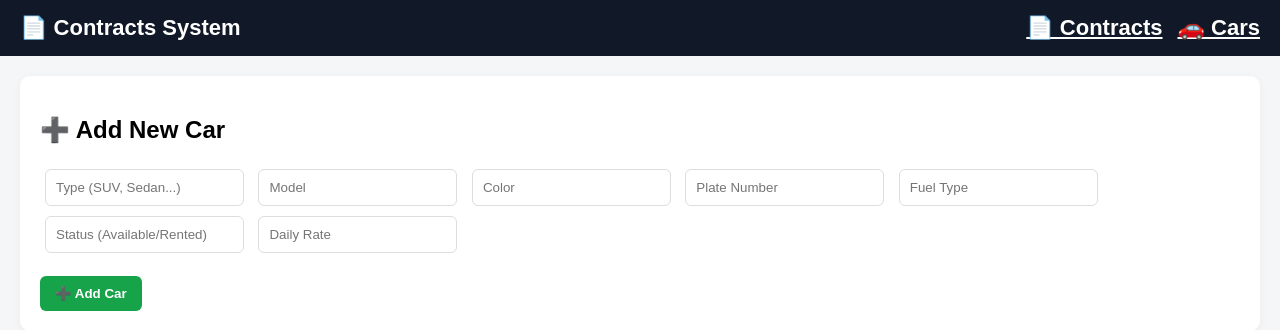
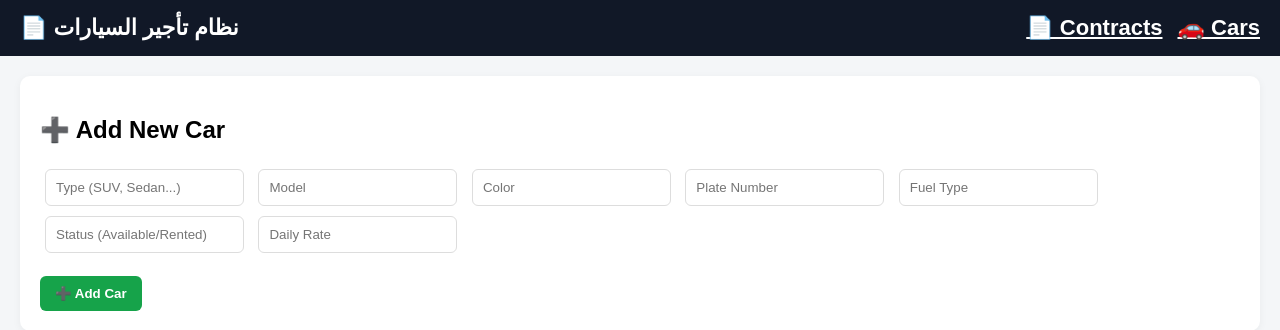
Before and after one commit to bkawash-ops/car-rental, a Flask app: page / in a window 1280 px wide. Shown: the top 330 px of the page. Run offline with Flask 3, Linux system fonts and the light colour scheme; data comes from the database, SQL or seed files in the repository.

Commit message:
Update index.html

```diff
--- a/templates/index.html
+++ b/templates/index.html
@@ -106,7 +106,7 @@
 <body>
 
 <div class="navbar">
-    📄 Contracts System
+    📄 نظام تأجير السيارات
 
     <a href="/" style="float:right; color:white; margin-left:15px;">
         🚗 Cars
```
